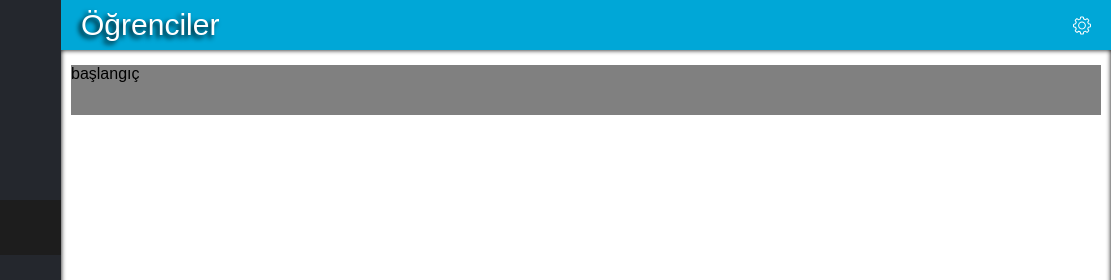
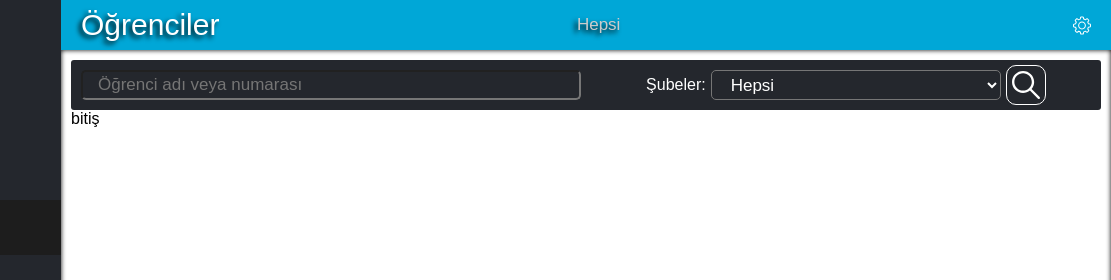
Before and after one commit to Hasqer/KelebekSistemi, a plain HTML site: page Frontend/homePage.html in a window 1280 px wide. Shown: the top 280 px of the page, 169-1280 px from the left. Drawn offline with nearby package versions, Linux system fonts and the light colour scheme.

Commit message:
student page filter works

```diff
--- a/Frontend/homePage.html
+++ b/Frontend/homePage.html
@@ -11,7 +11,6 @@
 <body>
     <div id="app">
         <!--<button @click="cookieDelete()">Cookieyi Sil</button>  Burası Çıkış Yap kısmına dahil olacak ve normal sayfaya aktarılacak-->
-
         <div class="menuBox">
             <div class="menuLogo">
                 <img src="public/svg/logo1.svg" alt="">
@@ -21,19 +20,32 @@
                 <div class="menuButtons" :style="menuSelectionElement==0?'background-color:#1D1D1D':''" @click="menuSelectionElement=0*55">Öğrenciler</div>
                 <div class="menuButtons" :style="menuSelectionElement==55?'background-color:#1D1D1D':''" @click="menuSelectionElement=1*55">Sınıflar</div>
                 <div class="menuButtons" :style="menuSelectionElement==110?'background-color:#1D1D1D':''" @click="menuSelectionElement=2*55">Sınavlar</div>
-                <div class="menuButtons" :style="menuSelectionElement==165?'background-color:#1D1D1D':''" @click="menuSelectionElement=3*55;deneme123();" >Kelebek Sistemi</div>
+                <div class="menuButtons" :style="menuSelectionElement==165?'background-color:#1D1D1D':''" @click="menuSelectionElement=3*55;" >Kelebek Sistemi</div>
                 <div class="menuSelection" :style="'top:'+menuSelectionElement+'px'"><div></div></div>
             </div>
         </div>
         <div class="bannerBox">
             <span>{{menuSelectionElement == 0 ? "Öğrenciler":menuSelectionElement == 55 ? "Sınıflar":menuSelectionElement == 110 ?"Sınavlar":"Kelebek Sistemi"}}</span>
-            <span>{{denemetext}}</span>
+            <span>{{denemetext+" "+searchBranch}}</span>
             <div class="ExitButton" @click="ExitAccount()"><img src="public/svg/setting.svg" alt=""></div>
         </div>
         <div class="contentBox">
             <div id="StudentsBox">
-                <span class="studentListStart">başlangıç</span>
-                <div class="StudentsListLine" v-for="item,index in students" v-if="index<scrollLimit">
+                <span class="studentListStart">
+                    <div class="studentListStartContainer">
+                        <input type="text" placeholder="Öğrenci adı veya numarası" v-model="search2" @keyup.enter="searchMethod">
+                        <span>Şubeler:
+                            <select name="" id="" v-model="searchBranch">
+                            <option value="Hepsi">Hepsi</option>
+                            <option :value="item" v-for="item,index in studentsBranch">
+                                {{item}}
+                            </option>
+                            </select>
+                            <div><img src="public/svg/search.svg" @click="searchMethod()"alt=""></div>
+                        </span>
+                    </div>
+                </span>
+                <div class="StudentsListLine" v-for="item,index in students" v-if="(search.length == 0 ? index<scrollLimit:true && (isNaN(search) ? item.name.toUpperCase().indexOf(search.toUpperCase()) != -1 : item.number==search)) && (searchBranch == 'Hepsi' ? true: (item.grade+' - '+item.branch).trim() == (searchBranch).trim())">
                     <div class="studentLineİtems">{{item.name+" "+item.surname}}</div>
                     <div class="studentLineİtems">{{item.grade+" - "+item.branch}}</div>
                     <div class="studentLineİtems">{{item.number}}</div>
--- a/Frontend/public/script.js
+++ b/Frontend/public/script.js
@@ -63,7 +63,7 @@ var app = new Vue({
             if (this.UserInputEmail.length >= 3 && this.UserInputEmail.indexOf('@') != -1) {
                 if (this.UserInputpassword == this.UserInputpassword2) {
                     if (this.customerName.length >= 3 && this.customerSurname.length >= 3) {
-                        if (this.UserInputpassword.length >= 3) {
+                        if (this.UserInputpassword.length >= 6) {
 
                             var mydata = { // kullanıcı verilerinin hazırlanması
                                 emailInfo: this.UserInputEmail,
--- a/Frontend/public/script2.js
+++ b/Frontend/public/script2.js
@@ -1,112 +1,96 @@
 var app = new Vue({
-    el:"#app",
-    data:{
-        email:"",
-        password:"",
-        message:"",
-        DragdownStyle:"",
-        DragdownMessage:"Dosya Seçilmedi",
-        menuSelectionElement:0,
-        students:"",
-        studentControlBox:50,
-        studentBoxActivePage:1,
-        scrollLimit:50,
-        datalenght:0,
-        denemetext:""
+    el: "#app",
+    data: {
+        email: "",
+        password: "",
+        message: "",
+        DragdownStyle: "",
+        DragdownMessage: "Dosya Seçilmedi",
+        menuSelectionElement: 0,
+        students: "",
+        studentsBranch:[],
+        studentControlBox: 50,
+        studentBoxActivePage: 1,
+        scrollLimit: 50,
+        datalenght: 0,
+        search:"",
+        search2:"",
+        searchBranch:"Hepsi",
+        denemetext: ""
     },
-    methods:{
-        cookieDelete(){
-            document.cookie = document.cookie+"; expires=Sun, 25 Nov 2000 10:00:00 UTC;"
+    methods: {
+        cookieDelete() {
+            document.cookie = document.cookie + "; expires=Sun, 25 Nov 2000 10:00:00 UTC;"
         },
-        fileChange(){
+        fileChange() {
             this.DragdownStyle = "background-color: green;color:white"
             this.DragdownMessage = document.getElementById("studentExcelInputFile").files[0].name
         },
-        ExitAccount(){
+        ExitAccount() {
             this.cookieDelete();
-            window.location.href="/";
+            window.location.href = "/";
         },
-        autoScroll(){//Otomatik scroll Yapmak için kullanılır
+        autoScroll() {//Otomatik scroll Yapmak için kullanılır
             var myInterval = setInterval(() => {//sürekli bir tekrara giriyor
                 var a = document.querySelector("#StudentsBox");//scroll yapılacak divi görecek
-                this.denemetext = a.childElementCount +"/"+ this.students.length
-                if(a.scrollHeight - 2000 < a.scrollTop && a.offsetHeight < a.scrollHeight){//scroll varmı ve belirli limite ulaştımı
-                    this.scrollLimit+=50;//belirli limite ulaştıysa 50 veri daha ekleyecek
+                this.denemetext = a.childElementCount + "/" + this.students.length
+                if (a.scrollHeight - 2000 < a.scrollTop && a.offsetHeight < a.scrollHeight) {//scroll varmı ve belirli limite ulaştımı
+                    this.scrollLimit += 50;//belirli limite ulaştıysa 50 veri daha ekleyecek
                 }
-                if(a.childElementCount > this.students.length && this.students.length != 0){//maximum limite ulaşıldıysa arttırmayı durduracak
+                if (a.childElementCount > this.students.length && this.students.length != 0) {//maximum limite ulaşıldıysa arttırmayı durduracak
                     clearInterval(myInterval);
                 }
             }, 300);
+        },
+        searchMethod(){
+            this.search = this.search2;
+        },
+        test123(item,index){
+            //(search.length == 0 ? index<scrollLimit:true && (isNaN(search) ? item.name.toUpperCase().indexOf(search.toUpperCase()) != -1 : item.number==search)) && (searchBranch == 'Hepsi' ? true: (item.grade+' - '+item.branch).trim() == (searchBranch).trim())
+            return (this.search.length == 0 ? index<this.scrollLimit:true && (isNaN(this.search) ? item.name.toUpperCase().indexOf(this.search.toUpperCase()) != -1 : item.number==this.search)) && (this.searchBranch == 'Hepsi' ? true: (item.grade+' - '+item.branch).trim() == (this.searchBranch).trim())
         }
     },
     created() {
         var cookie = document.cookie.split(",");
         cookie[0] = cookie[0].split("=");
         cookie[1] = cookie[1].split("=");
-        mydata={
-            email:cookie[0][1],
-            password:cookie[1][1]
+        mydata = {
+            email: cookie[0][1],
+            password: cookie[1][1]
         }
         this.email = mydata.email;
         this.password = mydata.password;
         //müşteri doğrulama
-        fetch("/getCustomer",{
-            method:"post",
-            body:JSON.stringify(mydata),
-            headers:{"Content-type":"application/json"}
+        fetch("/getCustomer", {
+            method: "post",
+            body: JSON.stringify(mydata),
+            headers: { "Content-type": "application/json" }
         })
-        .then(response => response.json())
-        .then(json => this.message = json)
-        .catch(deneme => console.log(deneme))
+            .then(response => response.json())
+            .then(json => this.message = json)
+            .catch(deneme => console.log(deneme))
         //öğürencileri çekme
-            fetch("/getStudents",{
-                method:"post",
-                body:JSON.stringify(mydata),
-                headers:{"Content-type":"application/json"}
-            })
+        fetch("/getStudents", {
+            method: "post",
+            body: JSON.stringify(mydata),
+            headers: { "Content-type": "application/json" }
+        })
             .then(response => response.json())
             .then(json => {
                 this.students = json;
                 this.autoScroll();
-                this.scrollLimit=50;
+                this.scrollLimit = 50;
+                this.students.forEach(element1 => {
+                    var control = true;
+                    this.studentsBranch.forEach(element2 =>{
+                        if(element1.grade+" - "+element1.branch == element2){
+                            control = false;
+                        }
+                    })
+                    if(control) this.studentsBranch[this.studentsBranch.length] = element1.grade+" - "+element1.branch;
+                });
+                console.log(this.studentsBranch);
             })
-            .catch(deneme =>  console.log(deneme))
-        /*
-        this.students=[
-            {
-                customerid:"123",
-                studentsName:"Ali",
-                studentsSurname:"Yaşar",
-                studentsNumber:"453",
-                studentBranch:"A",
-                studentsID:"12412321",
-                studentsLevel:"9"
-            },{
-                customerid:"321",
-                studentsName:"Mehmet",
-                studentsSurname:"Ilık",
-                studentsNumber:"564",
-                studentBranch:"C",
-                studentsID:"154623",
-                studentsLevel:"10"
-            },{
-                customerid:"231",
-                studentsName:"Selim",
-                studentsSurname:"Karaca",
-                studentsNumber:"312",
-                studentBranch:"C",
-                studentsID:"756",
-                studentsLevel:"11"
-            },{
-                customerid:"441",
-                studentsName:"Pelin",
-                studentsSurname:"Nasıroğlu",
-                studentsNumber:"398",
-                studentBranch:"E",
-                studentsID:"145",
-                studentsLevel:"11"
-            }
-        ]*/
-
+            .catch(deneme => console.log(deneme))
     }
 })
--- a/Frontend/public/style2.css
+++ b/Frontend/public/style2.css
@@ -1,10 +1,10 @@
 *{
     padding: 0px;
     margin: 0px;
+    width: 100%;
+    height: 100%;
     box-sizing: border-box;
     font-family: Arial, Helvetica, sans-serif;
-    width: 100%;
-    height: 100%;
 }
 
 .DragdownUploadFileBox{
@@ -23,6 +23,9 @@
     z-index: 100;
 }
 
+:root{
+    --menuButtonHeight:55px;
+}
 
 .DragdownDesingElement{
     position: absolute;
@@ -49,6 +52,12 @@
     height: 100vh;
 }
 
+.contentBox{
+    background-color: #FFFFFF;
+    box-shadow:inset 0px 0px 5px black;
+    position: relative;
+}
+
 .bannerBox{
     /*background-color: #34389B;*/
     background-color: #00A7D7;
@@ -58,9 +67,7 @@
     padding: 0px 20px;
     text-shadow: -3px 3px 5px black;
 }
-:root{
-    --menuButtonHeight:55px;
-}
+
 .menuBox{
     grid-row: span 2;
     /*background-color: rgba(0, 0, 255, 0.5);*/
@@ -73,8 +80,6 @@
 .menuButtonContainer{
     position: relative;
 }
-
-
 
 .menuButtons{
     display: flex;
@@ -89,11 +94,10 @@
     box-shadow: inset 0px 1px 5px rgba(0, 0, 0, 0.5);*/
 }
 
-
-
 .menuSelection{
     position: absolute;
     width: 100%;
+    height: 100%;
     height: 55px;
     right: 0px;
     top: 55px;
@@ -158,18 +162,15 @@
     user-select: none;
 }
 
-.contentBox{
-    background-color: #FFFFFF;
-    box-shadow:inset 0px 0px 5px black;
-    position: relative;
-}
+
 
 /*StudentBox stilleri*/
 
 #StudentsBox{
     width: 100%;
-    height: calc(100vh - 55px);
-    padding: 10px;
+    height: 100%;
+    /*height: calc(100% - 50px);*/
+    padding: 0px 10px;
     overflow: auto;
     position: absolute;
     bottom: 0px;
@@ -178,6 +179,7 @@
 
 .StudentsListLine{
     height: 45px;
+    width: calc(100% - 8px);
     border-bottom: 1px solid #ccc;
     display: grid;
     background-color: #F5F5F5;
@@ -270,11 +272,79 @@
 }
 
 .studentListStart{
-    width: auto;
+    width: calc(100%);
     height: 50px;
-    margin-top: -30px;
+    margin-top: 10px;
     display: block;
-    background-color: gray;
+    background-color: #24272D;
     position: sticky;
     top: 0px;
+    color: white;
+    border-radius: 3px;
+    display: flex;
+    align-items: center;
+    justify-content: center;
+    padding: 10px;
 }
+
+.studentListStartContainer{
+    width: inherit;
+    height: 100%;
+    display: flex;
+    justify-content: center;
+    align-items: center;
+    gap: 20px;
+}
+
+.studentListStartContainer span{
+    display: flex;
+    align-items: center;
+    justify-content: center;
+    gap: 5px;
+}
+.studentListStartContainer input{
+    background-color: inherit;
+    color: white;
+    appearance: none;
+    font-size: 17px;
+    border-radius: 5px;
+    padding-left: 15px;
+}
+
+.studentListStartContainer span select{
+    background-color: inherit;
+    color: white;
+    font-size: 17px;
+    border-radius: 5px;
+    padding-left: 15px;
+    width: calc(100% - 200px);
+}
+
+.studentListStartContainer span select option{
+    color: black;
+}
+
+.studentListStartContainer span select option::-webkit-scrollbar {
+    width: 8px;
+}
+.studentListStartContainer span select option::-webkit-scrollbar-track {
+    background: #f1f1f1;
+}
+.studentListStartContainer span select option::-webkit-scrollbar-thumb {
+    background: #888;
+    border-radius: 3px;
+}
+.studentListStartContainer span select option::-webkit-scrollbar-thumb:hover {
+    background: #555;
+}
+
+.studentListStartContainer div{
+    width: 40px;
+    height: 40px;
+    border-radius: 10px;
+    background-color: inherit;
+    border: 1px solid white;
+    cursor: pointer;
+    padding: 5px;
+    display: block;
+}
```
Also changed, not shown: Frontend/public/svg/search.svg (added).
